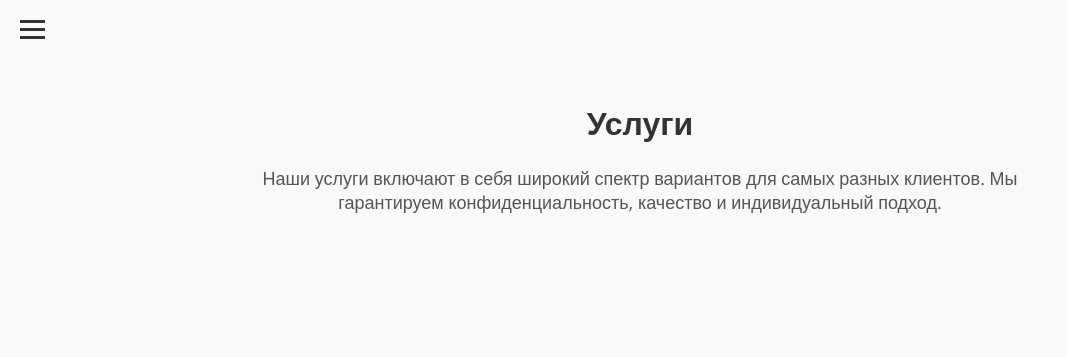
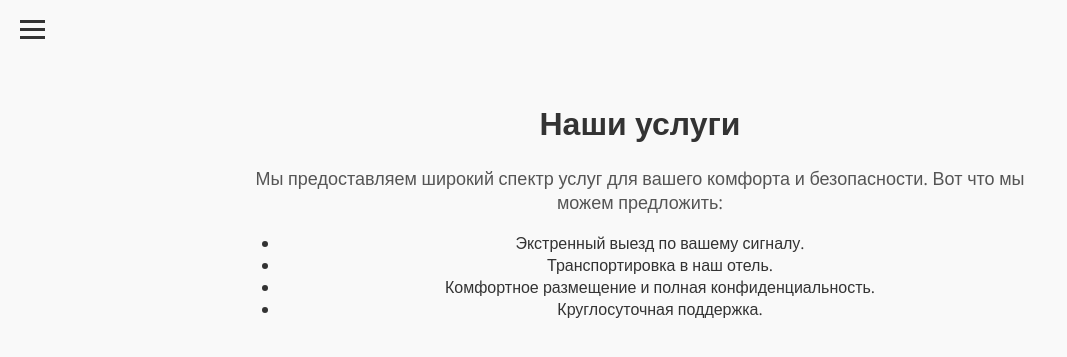
Before and after one commit to mot9lXVII/escortmargo, a Flask app: page /services in a window 1280 px wide. Shown: the top 357 px of the page, without its empty margins (0-1067 px from the left). Run offline with Flask 3, Linux system fonts and the light colour scheme.

Commit message:
Update services.html

```diff
--- a/templates/services.html
+++ b/templates/services.html
@@ -30,17 +30,22 @@
             <li><a href="/contacts">Контакты</a></li>
             <li><a href="/developers">Разработчики</a></li>
             <li><a href="/settings">Настройки</a></li>
-            <li><a href="/reviews">Отзывы</a></li> <!-- Добавленная вкладка -->
         </ul>
     </nav>
 
     <!-- Основной контент -->
     <div class="content">
-        <h1>Услуги</h1>
+        <h1>Наши услуги</h1>
         <p class="subtitle">
-            Наши услуги включают в себя широкий спектр вариантов для самых разных клиентов.
-            Мы гарантируем конфиденциальность, качество и индивидуальный подход.
+            Мы предоставляем широкий спектр услуг для вашего комфорта и безопасности.
+            Вот что мы можем предложить:
         </p>
+        <ul class="services-list">
+            <li>Экстренный выезд по вашему сигналу.</li>
+            <li>Транспортировка в наш отель.</li>
+            <li>Комфортное размещение и полная конфиденциальность.</li>
+            <li>Круглосуточная поддержка.</li>
+        </ul>
     </div>
 
     <!-- Подключение JavaScript -->
```
